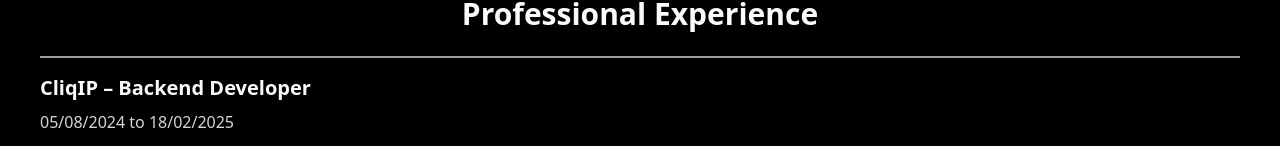
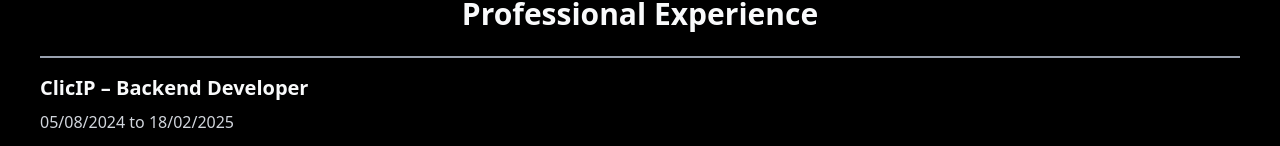
Before and after one commit to MendoncaGabriel/Portfolio, a React (Vite) app: page /about in a window 1280 px wide. Shown: the part 789-935 px from the top of the page. Built offline with nearby package versions, Linux system fonts and the light colour scheme.

Commit message:
fix: correction name emprise

```diff
--- a/src/pages/AboutMe.tsx
+++ b/src/pages/AboutMe.tsx
@@ -63,7 +63,7 @@
           <h2 className="text-3xl font-semibold  text-center">Professional Experience</h2>
 
           <div className="border-t-2 border-gray-400 pt-4">
-            <h3 className="text-xl font-semibold ">CliqIP – Backend Developer</h3>
+            <h3 className="text-xl font-semibold ">ClicIP – Backend Developer</h3>
             <p className="text-gray-300 font-light mt-2">
               <b>05/08/2024 to 18/02/2025</b>
             </p>
```
